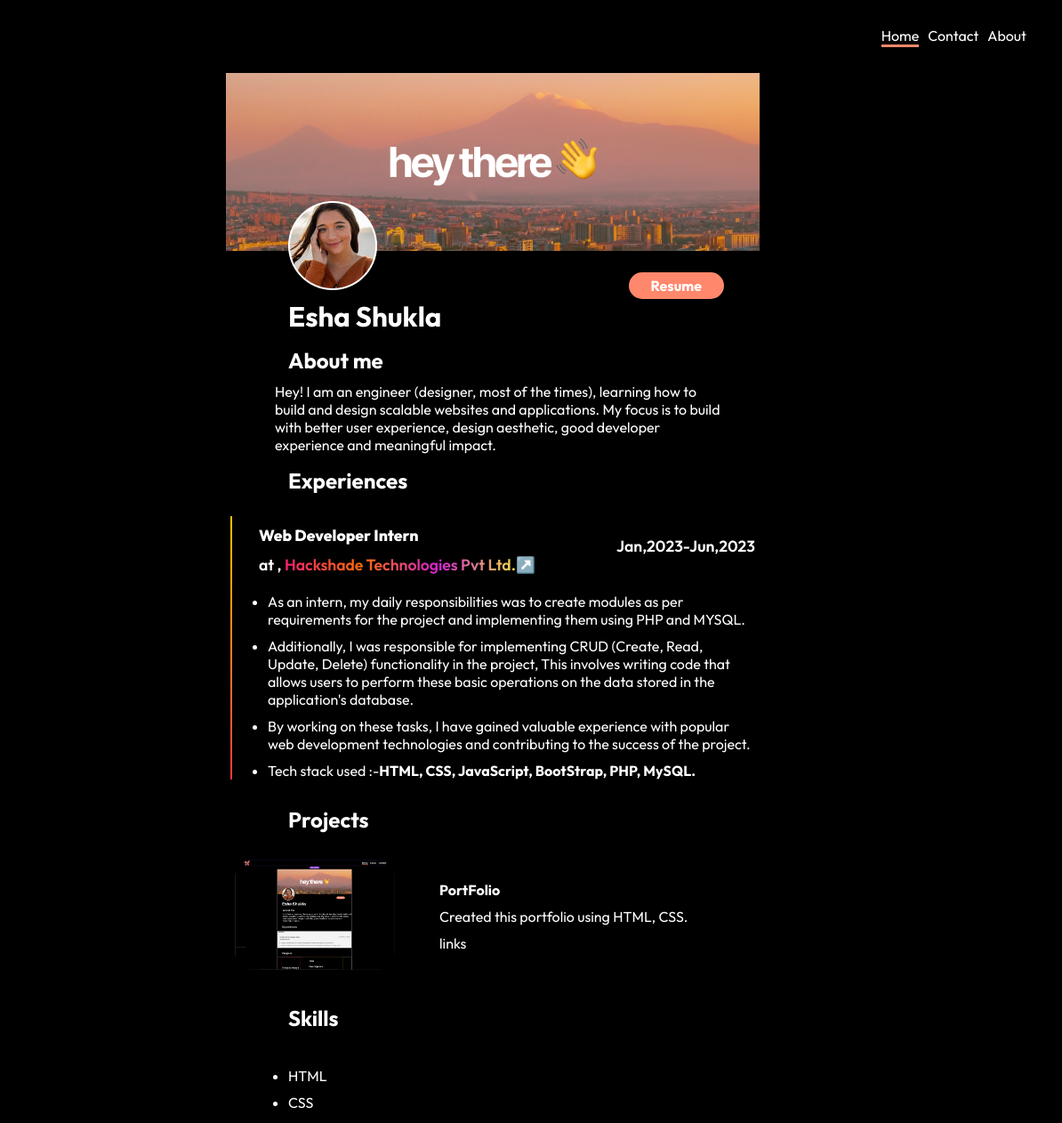
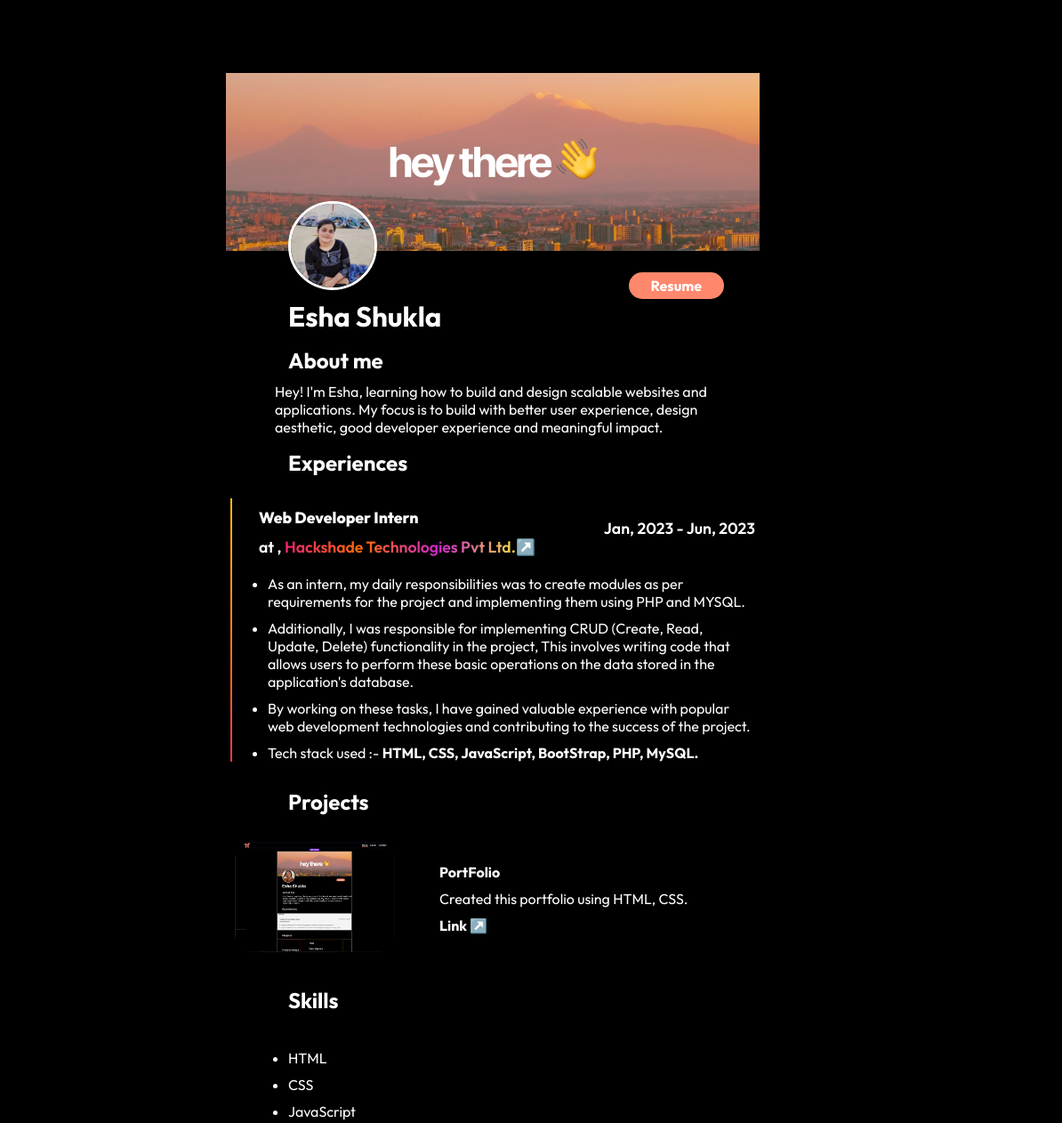
Before and after one commit to Eshashukla11/Portfolio, a plain HTML site: page index.html in a window 1280 px wide. Shown: the top 1262 px of the page at 89% size, 86-1280 px from the left. Drawn offline with Linux system fonts and the light colour scheme.

Commit message:
done major changes

```diff
--- a/index.html
+++ b/index.html
@@ -9,22 +9,22 @@
 <body>
   <div class="main-div">
     <nav class="navbar">
-      <img src="./Emoji.png" alt="Butterfly">
+      <img src="./images/Emoji.png" alt="Butterfly">
       <div class="nav-links">
-       <ul><li class="link">Home</li>
+       <!-- <ul><li class="link">Home</li>
        <li>Contact</li>
-       <li>About</li></ul>
+       <li>About</li></ul> -->
 
       </div>
     </nav>
 
     <div class="main-container">
         <div class="banner">
-            <img src="./Rectangle 4.png" alt="kheti">
+            <img src="./images/Rectangle 4.png" alt="kheti">
         </div>
         <div class="content-wrapper">
         <div class="type">
-          <img class="profile" src="./Ellipse 1.png" alt="pp">
+          <img class="profile" src="./images/esha.jpeg" alt="pp">
 
           <a href="https://drive.google.com/file/d/1Yn4wpaPvnAh53CYoq6_ySBysTIn3jo4Z/view?usp=drivesdk" target="_blank" class="btn link-fix">Resume</a>
         </div>
@@ -37,7 +37,11 @@
         </div>
 
         <div class="text">
-        <p>Hey! I am an engineer (designer, most of the times), learning how to build and design scalable websites and applications. My focus is to build with better user experience, design aesthetic, good developer experience and meaningful impact.</p>
+        <p>Hey! I'm Esha, learning how to build and
+           design scalable websites and applications. My focus is to build with better user
+           experience, design aesthetic, good developer experience and meaningful impact.</p>
+           <!-- <p>Esha Shukla here, a frontend developer who finds joy
+            in blending aesthetics and functionality in web design.</p>-->
         </div>
 
         <div class="exp">
@@ -57,7 +61,7 @@
               </div>
 
               <div class="section-2">
-               <p>Jan,2023-Jun,2023</p>
+               <p>Jan, 2023 - Jun, 2023</p>
               </div>
 
             </div>
@@ -69,7 +73,7 @@
     As an intern, my daily responsibilities was to create modules as per requirements for the project and implementing them using PHP and MYSQL.</li>
               <li class="mt">Additionally, I was responsible for implementing CRUD (Create, Read, Update, Delete) functionality in the project, This involves writing code that allows users to perform these basic operations on the data stored in the application's database.</li>
               <li class="mt">By working on these tasks, I have gained valuable experience with popular web development technologies and contributing to the success of the project.</li>
-              <li class="mt">Tech stack used :-<span class="tech">HTML, CSS, JavaScript, BootStrap, PHP, MySQL.</span></li>
+              <li class="mt">Tech stack used :- <span class="tech">HTML, CSS, JavaScript, BootStrap, PHP, MySQL.</span></li>
             </ul>
             </div>
 
@@ -82,12 +86,12 @@
 
         <div class="projects">
            <div class="pjt-wrap-1">
-              <img class="cover-img" src="./Screenshot_2023-09-29_22-10-19.png" alt="image">
+              <img class="cover-img" src="./images/portfolio.png" alt="image">
            </div>
            <div class="pjt-wrap-2">
               <p class="bd">PortFolio</p>
                <p>Created this portfolio using HTML, CSS.</p>
-                <p>links</p>
+                <a class="link-fix bd" href="https://eshashukla11.github.io/Portfolio/" target="_blank"><span class="htm">Link ↗️</span></a>
            </div>
         </div>
 
--- a/style.css
+++ b/style.css
@@ -53,12 +53,15 @@ body{
     align-items:center;
  }
  .profile{
+  border:3px solid white;
     width:100px;
     height:100px;
     object-fit:cover;
+    object-position:center;
     position:absolute;
     top:-80px;
     left:30px;
+    border-radius:50px;
  }
  .btn{
     background-color:#FF886C;
@@ -172,8 +175,9 @@ font-weight:600;
  flex-direction:column;
  gap:10px;
  padding:10px;
+
  }
- .pjt-wrap-2 .bd{
+ .bd{
    font-weight:bold;
  }
  .skl{
@@ -199,6 +203,7 @@ font-weight:600;
       /* border-bottom:4px solid #FF886C; */
       padding-bottom:3px;
       font-weight: bold;
+
  }
  .cs{
  padding-left: 30px;
```
Also changed, not shown: Ellipse 1.png (deleted), images/Emoji.png (renamed from Emoji.png), images/Rectangle 4.png (renamed from Rectangle 4.png), images/esha.jpeg (added), images/portfolio.png (renamed from Screenshot_2023-09-29_22-10-19.png).
